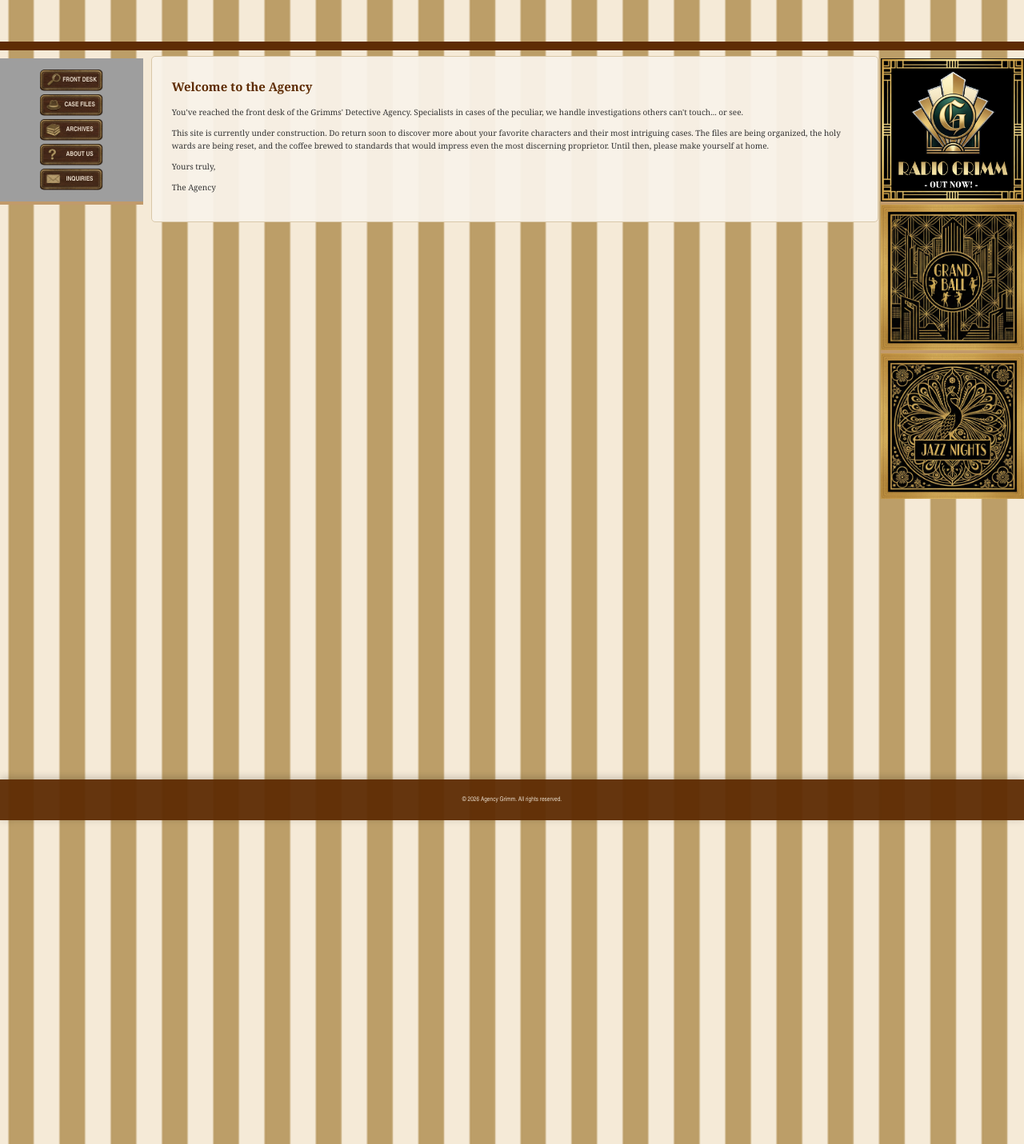
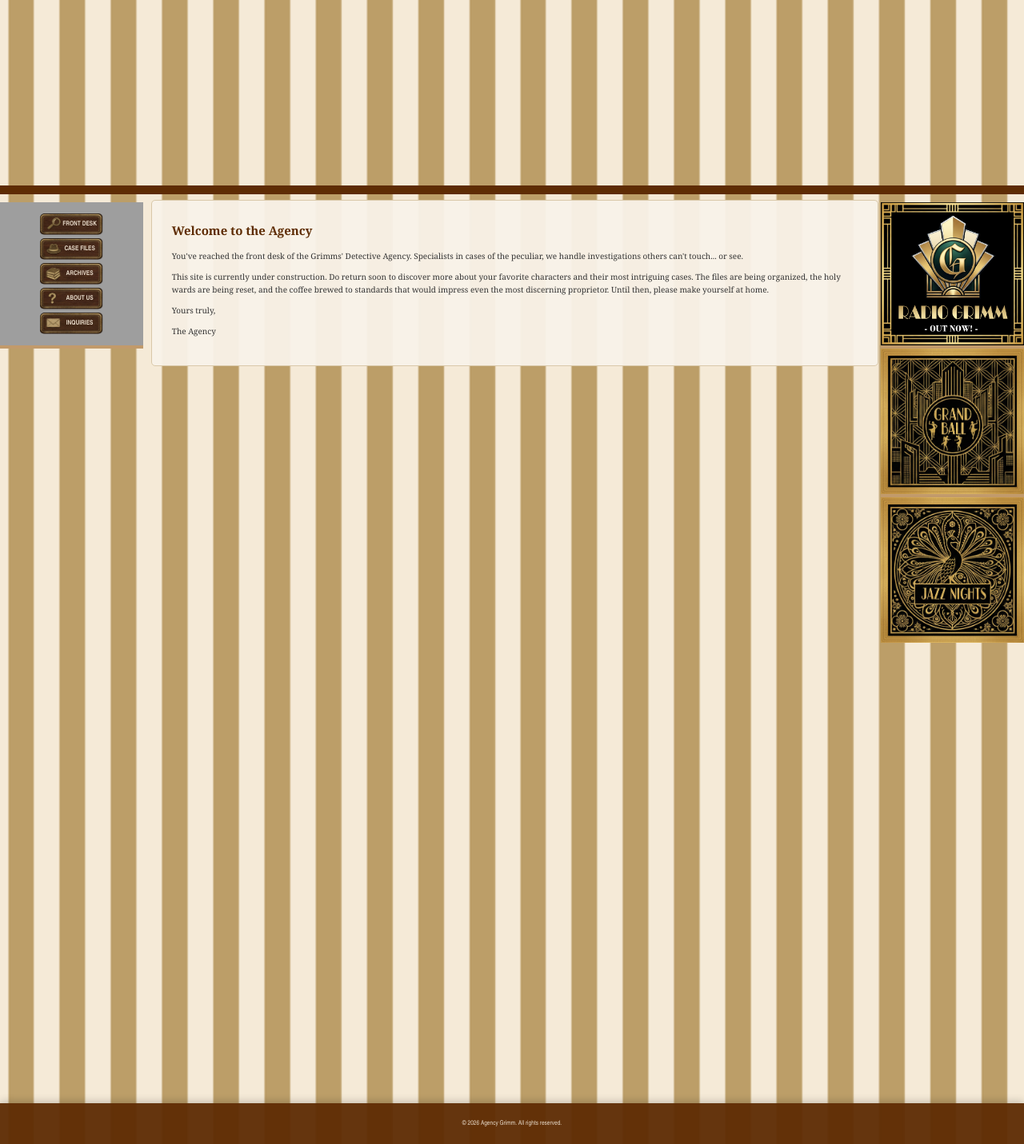
Before and after one commit to johnhopes-collab/grimmsdetectiveagency, a Jekyll site: the page built from index.html, in a window 1280 px wide. Shown: the part 692-2123 px from the top of the page at 80% size. Built offline with Jekyll 4.4.1, drawn with Linux system fonts in a browser that asks for light colours; grey boxes are pictures that could not be loaded.

Commit message:
Update style.scss

```diff
--- a/assets/css/style.scss
+++ b/assets/css/style.scss
@@ -69,10 +69,10 @@ body {
 /* Create a fixed-ratio container system */
 .content-container {
     position: relative;
-    margin-top: 10vh;
+    margin-top: 30vh;
     z-index: 1;
     display: flex;
-    min-height: calc(100vh - 5vh);
+    min-height: 120vh;
     width: 100%;
     box-sizing: border-box;
     padding: 0;
```
